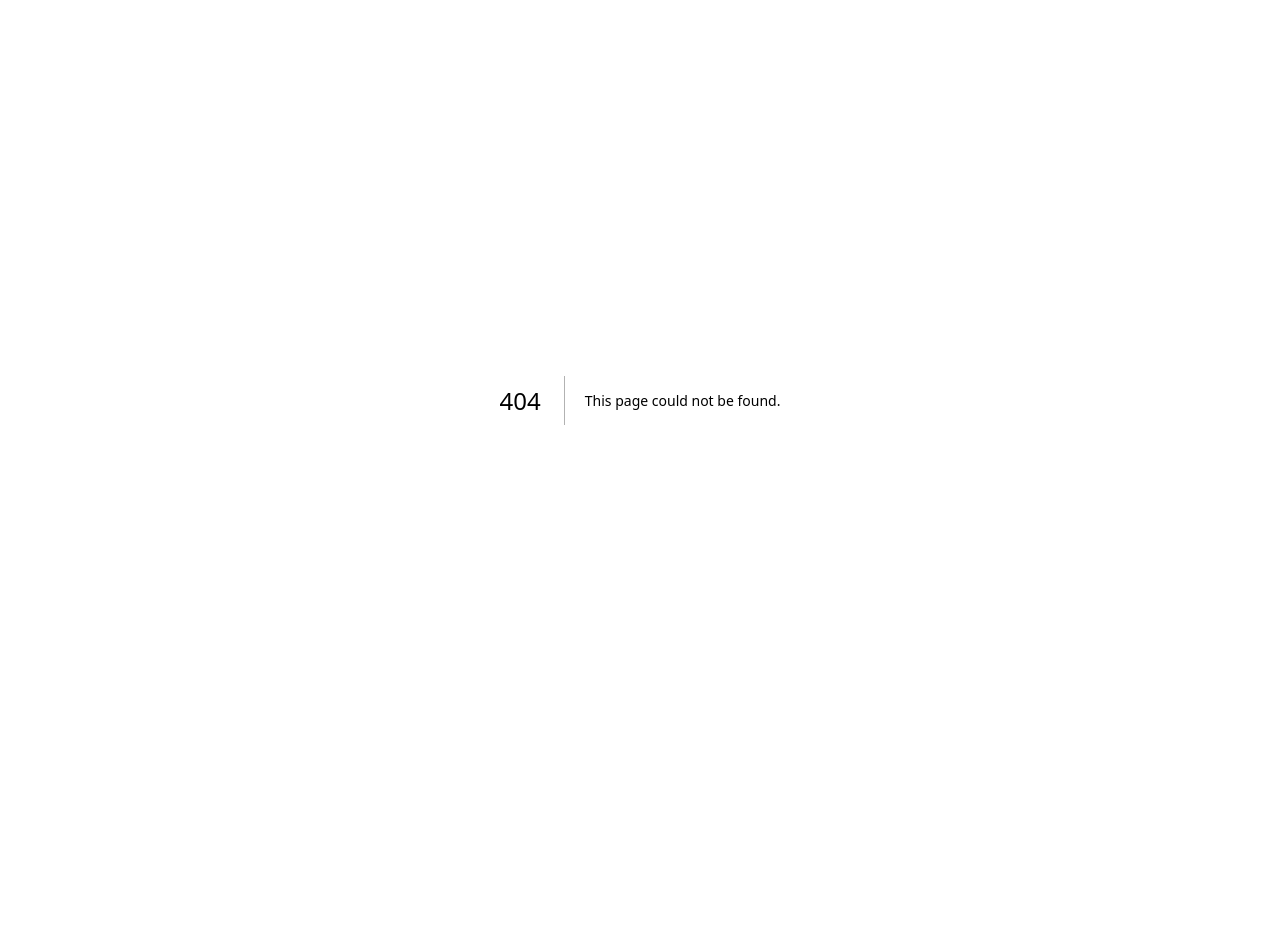
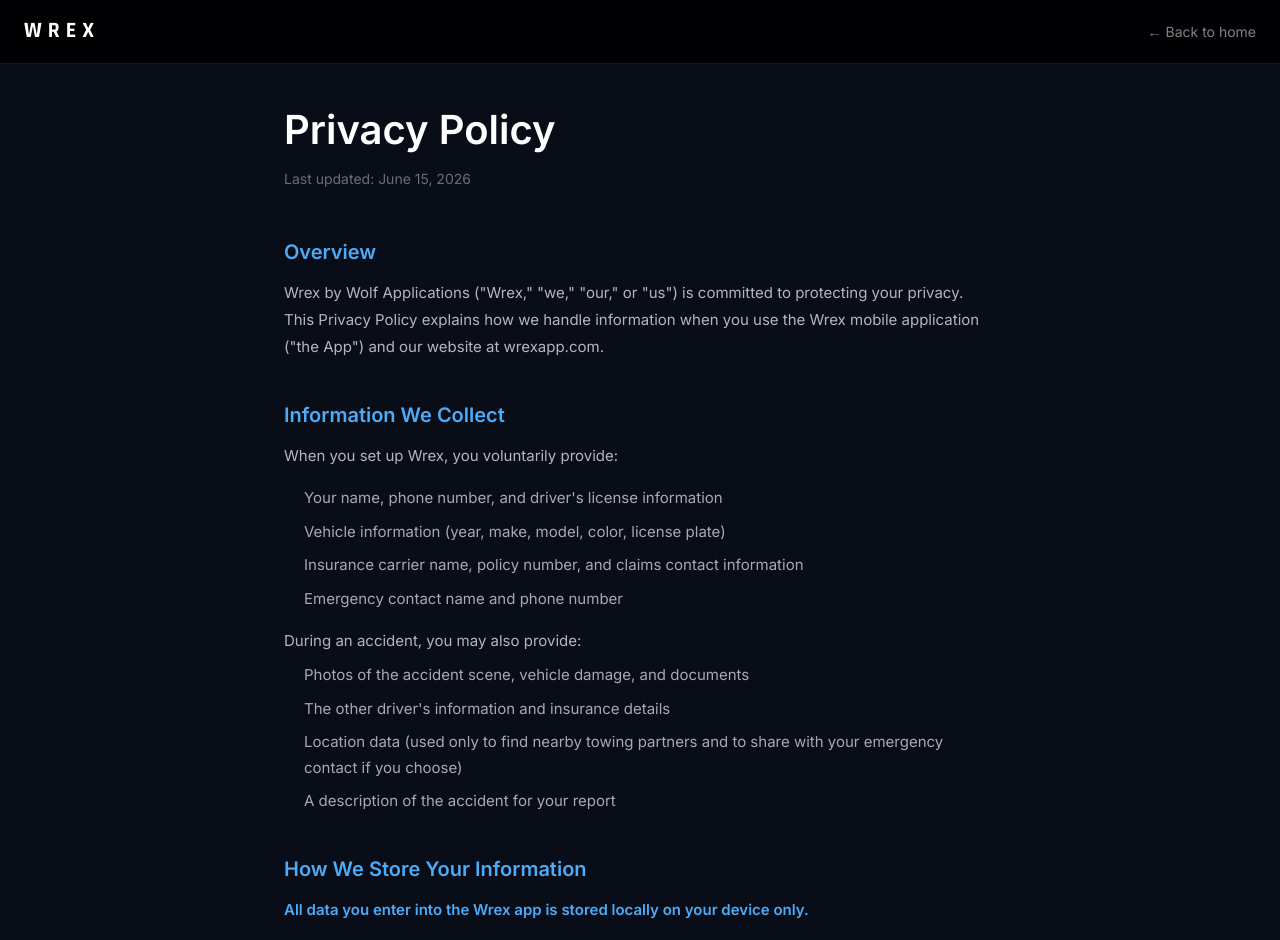
Before and after one commit to DarkWolf1124/wrex-site, a Next.js app: page /privacy in a window 1280 px wide. Before the commit this address had no page. Shown: the top 940 px of the page. Before the commit the page ends 800 px from the top, so only its background shows below. Built offline with nearby package versions, Linux system fonts and the light colour scheme.

Commit message:
Add privacy policy page

```diff
--- /dev/null
+++ b/app/privacy/page.js
@@ -0,0 +1,132 @@
+'use client';
+import Link from 'next/link';
+
+export default function PrivacyPage() {
+  const lastUpdated = 'June 15, 2026';
+
+  return (
+    <div style={{ minHeight: '100vh', background: '#080D18', color: '#fff', fontFamily: "'Inter', sans-serif" }}>
+
+      {/* Nav */}
+      <nav style={{
+        position: 'fixed', top: 0, left: 0, right: 0, zIndex: 100,
+        background: 'rgba(0,0,0,0.85)', backdropFilter: 'blur(12px)',
+        borderBottom: '1px solid rgba(77,171,247,0.15)',
+        padding: '0 24px', height: 64,
+        display: 'flex', alignItems: 'center', justifyContent: 'space-between',
+      }}>
+        <Link href="/" style={{ textDecoration: 'none' }}>
+          <span style={{ fontSize: 22, fontWeight: 700, letterSpacing: 6, color: '#fff', fontFamily: "'Rajdhani', sans-serif" }}>WREX</span>
+        </Link>
+        <Link href="/" style={{ color: 'rgba(255,255,255,0.5)', fontSize: 14, textDecoration: 'none' }}>← Back to home</Link>
+      </nav>
+
+      {/* Content */}
+      <div style={{ maxWidth: 760, margin: '0 auto', padding: '100px 24px 80px' }}>
+
+        <h1 style={{ fontSize: 40, fontWeight: 700, marginBottom: 8 }}>Privacy Policy</h1>
+        <p style={{ color: 'rgba(255,255,255,0.4)', fontSize: 14, marginBottom: 48 }}>Last updated: {lastUpdated}</p>
+
+        <div style={{ display: 'flex', flexDirection: 'column', gap: 40 }}>
+
+          <Section title="Overview">
+            Wrex by Wolf Applications ("Wrex," "we," "our," or "us") is committed to protecting your privacy. This Privacy Policy explains how we handle information when you use the Wrex mobile application ("the App") and our website at wrexapp.com.
+          </Section>
+
+          <Section title="Information We Collect">
+            <p style={{ marginBottom: 16 }}>When you set up Wrex, you voluntarily provide:</p>
+            <ul style={{ paddingLeft: 20, display: 'flex', flexDirection: 'column', gap: 8 }}>
+              <Li>Your name, phone number, and driver's license information</Li>
+              <Li>Vehicle information (year, make, model, color, license plate)</Li>
+              <Li>Insurance carrier name, policy number, and claims contact information</Li>
+              <Li>Emergency contact name and phone number</Li>
+            </ul>
+            <p style={{ marginTop: 16 }}>During an accident, you may also provide:</p>
+            <ul style={{ paddingLeft: 20, display: 'flex', flexDirection: 'column', gap: 8, marginTop: 8 }}>
+              <Li>Photos of the accident scene, vehicle damage, and documents</Li>
+              <Li>The other driver's information and insurance details</Li>
+              <Li>Location data (used only to find nearby towing partners and to share with your emergency contact if you choose)</Li>
+              <Li>A description of the accident for your report</Li>
+            </ul>
+          </Section>
+
+          <Section title="How We Store Your Information">
+            <strong style={{ color: '#4DABF7' }}>All data you enter into the Wrex app is stored locally on your device only.</strong>
+            <p style={{ marginTop: 12 }}>We do not upload, transmit, or store your personal information, photos, or accident reports on our servers. Your data stays on your phone. If you delete the app, your data is deleted with it.
+            </p>
+            <p style={{ marginTop: 12 }}>
+              The only exception is accident reports you choose to email to your insurance company — that transmission goes directly from your device to your email app and is not routed through Wrex servers.
+            </p>
+          </Section>
+
+          <Section title="Location Data">
+            Wrex requests access to your device's location only when you are actively using the towing feature or when you choose to share your location with an emergency contact during an accident. We do not track your location in the background, store your location history, or share your location with any third parties. Location data is used in real time and is not retained.
+          </Section>
+
+          <Section title="Camera and Photo Library">
+            Wrex requests access to your camera and photo library only when you choose to take or upload photos during an accident report. Photos you capture are stored on your device only and are never uploaded to our servers.
+          </Section>
+
+          <Section title="Third-Party Services">
+            <p style={{ marginBottom: 12 }}>The Wrex app uses the following third-party services:</p>
+            <ul style={{ paddingLeft: 20, display: 'flex', flexDirection: 'column', gap: 8 }}>
+              <Li><strong style={{ color: '#fff' }}>Google Maps / Apple Maps</strong> — opened externally when searching for towing companies. Your device's location may be shared with these services when you open them. Their own privacy policies apply.</Li>
+              <Li><strong style={{ color: '#fff' }}>Uber / Lyft</strong> — linked externally for rideshare options. Their own privacy policies apply.</Li>
+              <Li><strong style={{ color: '#fff' }}>Expo (by Expo Inc.)</strong> — used to build and distribute the app. Expo may collect anonymous crash and usage diagnostics. See Expo's privacy policy at expo.dev/privacy.</Li>
+            </ul>
+          </Section>
+
+          <Section title="Towing Partner Data">
+            If you are a towing company registered as a Wrex Preferred Partner, your business information (company name, phone number, location, and hours) is stored in our secure database and displayed to Wrex app users near your location. This information is provided voluntarily by you when you sign up at wrexapp.com. Payment processing is handled by Stripe — see Stripe's privacy policy at stripe.com/privacy.
+          </Section>
+
+          <Section title="Children's Privacy">
+            The Wrex app is not directed at children under 13. We do not knowingly collect personal information from children under 13.
+          </Section>
+
+          <Section title="Your Rights">
+            Since your data is stored on your device, you have full control over it at all times. You can delete all app data by uninstalling the app. If you are a Wrex Preferred Partner and wish to have your business information removed from our database, contact us at the email below.
+          </Section>
+
+          <Section title="Changes to This Policy">
+            We may update this Privacy Policy from time to time. We will notify you of significant changes by updating the date at the top of this page. Continued use of the app after changes constitutes acceptance of the updated policy.
+          </Section>
+
+          <Section title="Contact Us">
+            If you have any questions about this Privacy Policy, please contact us at:
+            <div style={{ marginTop: 12, padding: '16px 20px', background: 'rgba(77,171,247,0.08)', borderRadius: 10, border: '1px solid rgba(77,171,247,0.2)' }}>
+              <p style={{ fontWeight: 600, marginBottom: 4 }}>Wrex by Wolf Applications</p>
+              <p style={{ color: 'rgba(255,255,255,0.6)', fontSize: 14 }}>Utah, United States</p>
+              <a href="mailto:cwolf4@proton.me" style={{ color: '#4DABF7', fontSize: 14 }}>cwolf4@proton.me</a>
+            </div>
+          </Section>
+
+        </div>
+      </div>
+
+      {/* Footer */}
+      <footer style={{ borderTop: '1px solid rgba(77,171,247,0.1)', padding: '32px 24px', textAlign: 'center' }}>
+        <p style={{ color: 'rgba(255,255,255,0.2)', fontSize: 13 }}>© {new Date().getFullYear()} Wrex by Wolf Applications. All rights reserved.</p>
+      </footer>
+    </div>
+  );
+}
+
+function Section({ title, children }) {
+  return (
+    <div>
+      <h2 style={{ fontSize: 20, fontWeight: 700, color: '#4DABF7', marginBottom: 12 }}>{title}</h2>
+      <div style={{ color: 'rgba(255,255,255,0.7)', lineHeight: 1.8, fontSize: 15 }}>
+        {children}
+      </div>
+    </div>
+  );
+}
+
+function Li({ children }) {
+  return (
+    <li style={{ color: 'rgba(255,255,255,0.65)', lineHeight: 1.7, fontSize: 15 }}>
+      {children}
+    </li>
+  );
+}
```
